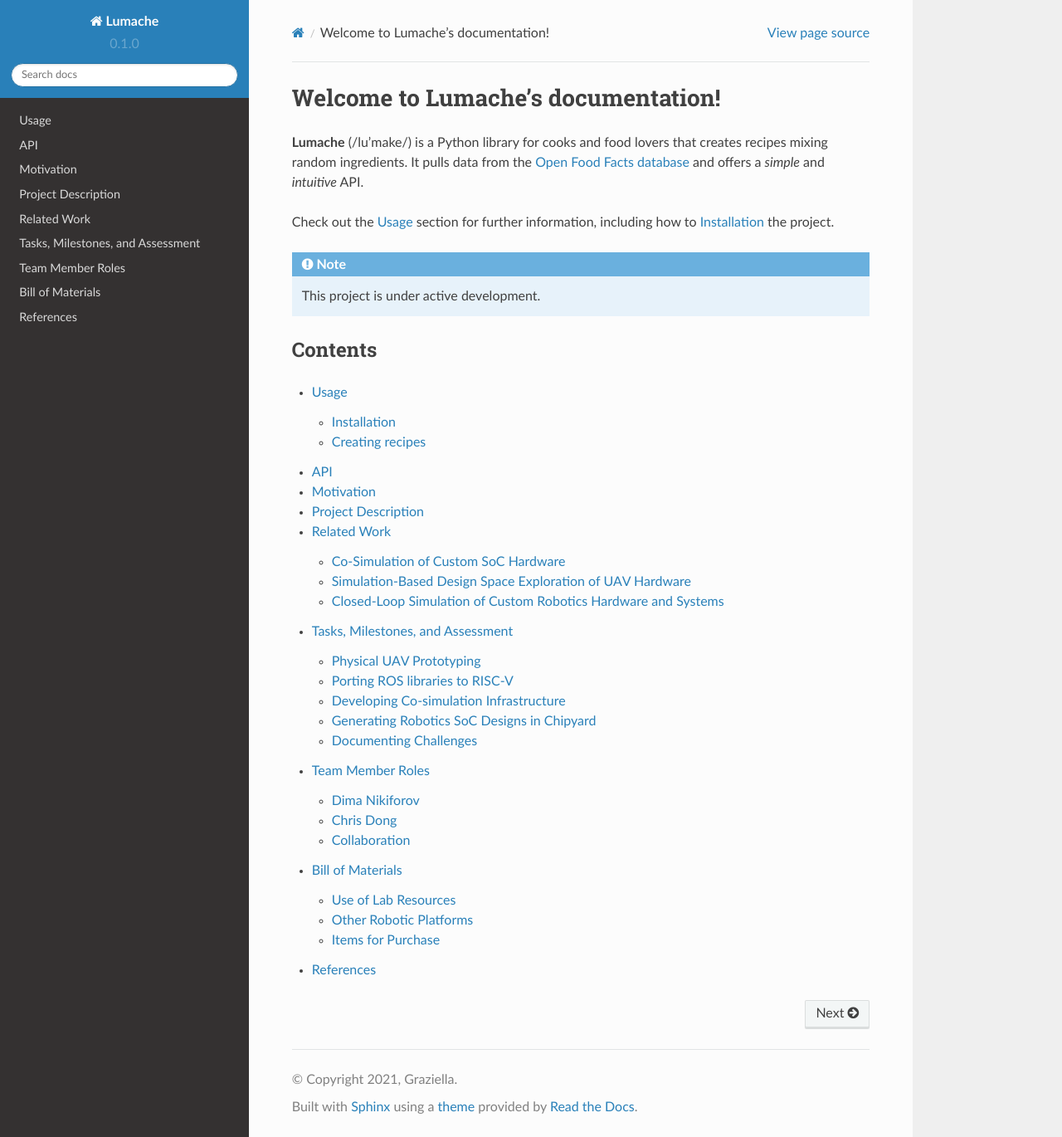
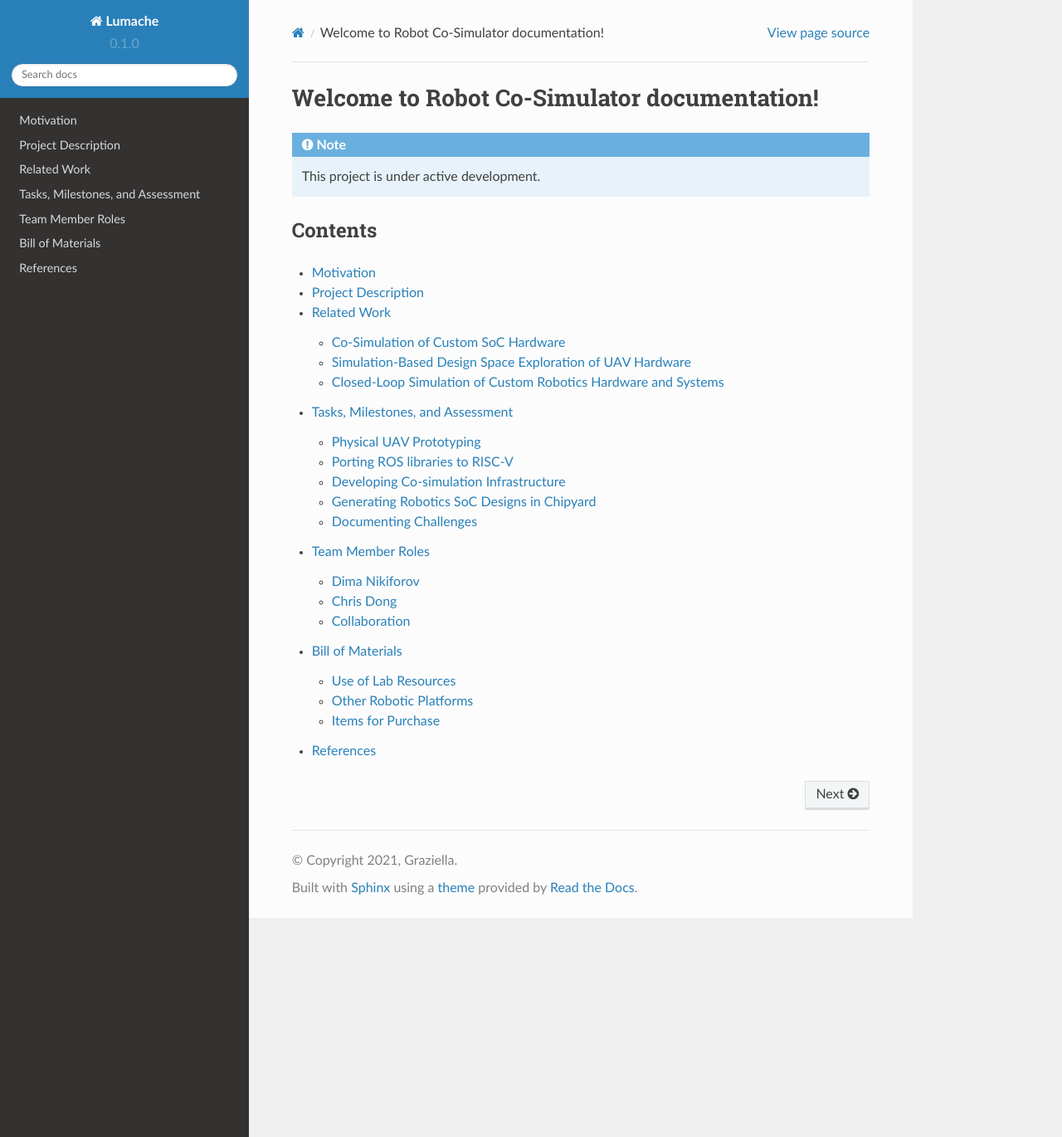
Before and after one commit to CobbledSteel/eecs206a-cosim, a Sphinx documentation site: the page built from docs/source/index.rst, in a window 1280 px wide and 1370 px high. Shown: the whole window at 83% size. Built offline with Sphinx 7.4.7 and the Read the Docs theme 2.0.0, drawn with Linux system fonts in a browser that asks for light colours.

Commit message:
remove lumache stuff

```diff
--- a/docs/source/index.rst
+++ b/docs/source/index.rst
@@ -1,14 +1,5 @@
-Welcome to Lumache's documentation!
+Welcome to Robot Co-Simulator documentation!
 ===================================
-
-**Lumache** (/lu'make/) is a Python library for cooks and food lovers
-that creates recipes mixing random ingredients.
-It pulls data from the `Open Food Facts database <https://world.openfoodfacts.org/>`_
-and offers a *simple* and *intuitive* API.
-
-Check out the :doc:`usage` section for further information, including
-how to :ref:`installation` the project.
-
 .. note::
 
    This project is under active development.
@@ -18,6 +9,4 @@
 
 .. toctree::
 
-   usage
-   api
    cosim
```
